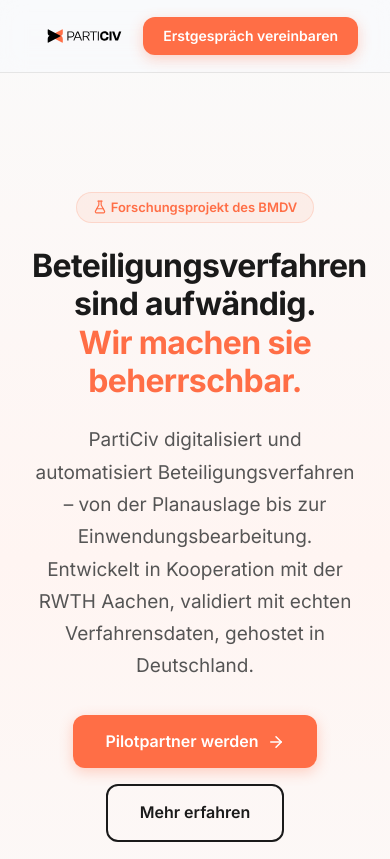
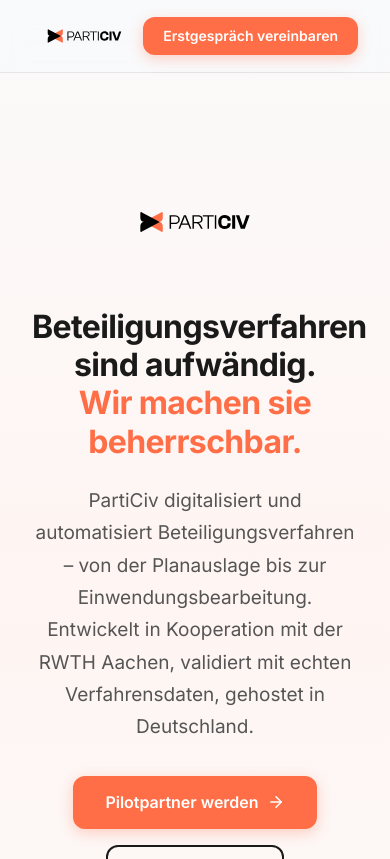
Before and after one commit to CarloMatic/particiv, a Next.js app: page / in a window 390 px wide. Shown: the top 859 px of the page. Built offline with nearby package versions, Linux system fonts and the light colour scheme.

Commit message:
update: content updates, branding adjustment, and phone CTA
- Removed BMDV badge and added logo to Hero.
- Swapped icons for Jonathan and Peter.
- Added phone number to CTA and Footer.
- Removed RWTH mention in footer.
- Updated legal links to Interactive Pioneers URLs.

```diff
--- a/src/app/page.css
+++ b/src/app/page.css
@@ -109,6 +109,25 @@
   gap: var(--space-md);
   justify-content: center;
   flex-wrap: wrap;
+}
+
+.hero-logo-img {
+  height: 60px;
+  width: auto;
+  margin-bottom: var(--space-2xl);
+  display: inline-block;
+}
+
+.cta-phone-link {
+  display: block;
+  font-size: 1rem;
+  color: var(--color-text-secondary);
+  text-decoration: none;
+  transition: color var(--transition-fast);
+}
+
+.cta-phone-link:hover {
+  color: var(--color-accent);
 }
 
 /* --- Pillars (Solution) --- */
--- a/src/app/page.tsx
+++ b/src/app/page.tsx
@@ -58,10 +58,8 @@
     <section className="hero">
       <div className="container hero-inner">
         <div className="hero-content">
-          <div className="badge">
-            <FlaskConical size={14} />
-            Forschungsprojekt des BMDV
-          </div>
+          {/* eslint-disable-next-line @next/next/no-img-element */}
+          <img src="/logo.svg" alt="PartiCiv" className="hero-logo-img" />
           <h1>
             Beteiligungsverfahren sind aufwändig.
             <br />
@@ -392,7 +390,7 @@
         <div className="grid-3">
           <div className="card team-card">
             <div className="team-avatar">
-              <GraduationCap size={32} />
+              <Brain size={32} />
             </div>
             <h3>Jonathan Matthes</h3>
             <p className="team-role">Formelle Beteiligungsverfahren</p>
@@ -404,7 +402,7 @@
           </div>
           <div className="card team-card">
             <div className="team-avatar">
-              <Brain size={32} />
+              <GraduationCap size={32} />
             </div>
             <h3>Peter Gölzhäuser</h3>
             <p className="team-role">Künstliche Intelligenz</p>
@@ -525,9 +523,11 @@
               <ArrowRight size={18} />
             </a>
           </div>
-          <p className="cta-email">
-            Oder schreiben Sie uns: <a href="mailto:info@particiv.de">info@particiv.de</a>
-          </p>
+          <div style={{ marginTop: '1.5rem' }}>
+            <a href="tel:+4924191880711" className="cta-phone-link">
+              oder rufen Sie uns an: <strong>0241 91880-711</strong>
+            </a>
+          </div>
         </div>
       </div>
     </section>
@@ -548,13 +548,12 @@
           </div>
           <p>
             Ein Projekt der Interactive Pioneers GmbH
-            <br />
-            in Kooperation mit der RWTH Aachen University.
           </p>
         </div>
         <div className="footer-links">
-          <a href="/impressum">Impressum</a>
-          <a href="/datenschutz">Datenschutzerklärung</a>
+          <a href="https://www.interactive-pioneers.de/blog/impressum/" target="_blank" rel="noopener noreferrer">Impressum</a>
+          <a href="https://www.interactive-pioneers.de/blog/datenschutzbestimmungen/" target="_blank" rel="noopener noreferrer">Datenschutzerklärung</a>
+          <a href="tel:+4924191880711">0241 91880-711</a>
           <a href="mailto:info@particiv.de">info@particiv.de</a>
         </div>
       </div>
```
